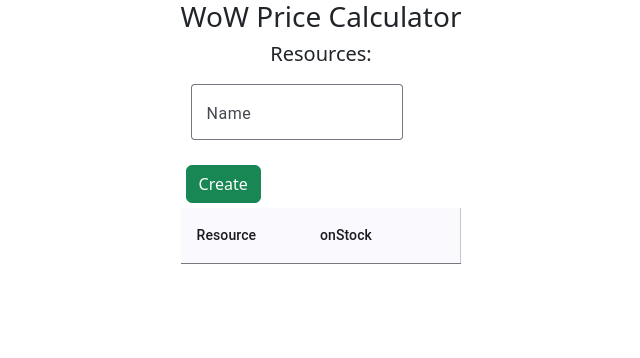
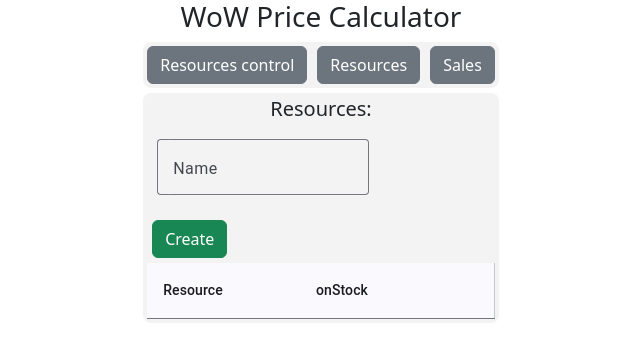
Before and after one commit to jdavod95/WowPriceCalculator, an Angular app in the folder wowStockCalculatorFrontend/: page /resources in a window 1280 px wide. Shown: the top 358 px of the page, without its empty margins (319-959 px from the left). Built offline with nearby package versions, Linux system fonts and the light colour scheme; no server answers.

Commit message:
navbar added, readme file added, styling changes

```diff
--- a/wowStockCalculatorFrontend/src/app/app-routing.module.ts
+++ b/wowStockCalculatorFrontend/src/app/app-routing.module.ts
@@ -1,11 +1,12 @@
 import { NgModule } from '@angular/core';
 import { Routes, RouterModule } from '@angular/router';
 import { ResourceControlComponent } from './components/resource-control/resource-control.component';
+import { SalesComponent } from './components/sales/sales.component';
 import { ResourcesComponent } from './components/resources/resources.component';
-import { SalesComponent } from './components/sales/sales.component';
 
 const routes: Routes = [
   { path: '', component: ResourceControlComponent },
+  { path: 'resourcesControl', component: ResourceControlComponent },
   { path: 'resources', component: ResourcesComponent },
   { path: 'sales', component: SalesComponent },
 ]
--- a/wowStockCalculatorFrontend/src/app/app.component.html
+++ b/wowStockCalculatorFrontend/src/app/app.component.html
@@ -1,10 +1,19 @@
 <div class="backdrop">
-    <div class="router-body">
+    <div class="page-body">
         <h3 class="title-label"> {{ this.appTitle }} </h3>
-        <!--
-            <a routerLink="/resources">Resources</a><br>
-            <a routerLink="/sales">Sales</a><br>
-            -->
+        <div class="component-container custom-navbar">
+            <div class="d-flex flex-row">
+                <div class="d-flex flex-column">
+                    <button class="btn btn-secondary" routerLink="/resourcesControl">Resources control</button>
+                </div>
+                <div class="d-flex flex-column">
+                    <button class="btn btn-secondary" routerLink="/resources">Resources</button>
+                </div>
+                <div class="d-flex flex-column">
+                    <button class="btn btn-secondary" routerLink="/sales">Sales</button>
+                </div>
+            </div>
+        </div>
         <router-outlet></router-outlet>
     </div>
 </div>
--- a/wowStockCalculatorFrontend/src/app/app.component.scss
+++ b/wowStockCalculatorFrontend/src/app/app.component.scss
@@ -3,9 +3,18 @@
     padding-bottom: 20px;
 }
 
-.router-body {
+.page-body {
     background-color: var(--bs-white);
     margin: auto;
     width: fit-content;
     min-height: 100vh;
 }
+
+.custom-navbar {
+    width: 100%;
+}
+
+.custom-navbar .flex-row{
+    width: fit-content;
+    gap: 10px;
+}
--- a/wowStockCalculatorFrontend/src/app/components/resource-control/resource-control.component.scss
+++ b/wowStockCalculatorFrontend/src/app/components/resource-control/resource-control.component.scss
@@ -1,3 +1,3 @@
 .flex-row {
-    padding-left: 3px;
+    gap: 5px;
 }
--- a/wowStockCalculatorFrontend/src/app/components/resources/resources.component.html
+++ b/wowStockCalculatorFrontend/src/app/components/resources/resources.component.html
@@ -1,3 +1,4 @@
+<div class="component-container">
     <h5 class="title-label">Resources:</h5>
     <app-resource-form (resourceCreated)="onResourceCreated()"/>
 
@@ -25,3 +26,4 @@
         <tr mat-row *matRowDef="let row; let i = index; columns: displayedColumns;"
         (click)="selectRow(resources, i)"></tr>
     </table>
+</div>
--- a/wowStockCalculatorFrontend/src/app/components/sales/sales.component.html
+++ b/wowStockCalculatorFrontend/src/app/components/sales/sales.component.html
@@ -1,3 +1,4 @@
+<div class="component-container">
     <h5 class="title-label">Sales: {{ this.selectedResource?.name | resourceName }}</h5>
 
     <app-sale-form (saleCreated)="onSaleCreated()"/>
@@ -26,3 +27,4 @@
         <tr mat-header-row *matHeaderRowDef="displayedColumns"></tr>
         <tr mat-row *matRowDef="let row; columns: displayedColumns;"></tr>
     </table>
+</div>
--- a/wowStockCalculatorFrontend/src/styles.scss
+++ b/wowStockCalculatorFrontend/src/styles.scss
@@ -21,18 +21,15 @@
     text-align: center;
 }
 
-.flex-column {
-  border-radius: 8px;
-}
-
 .form-container {
   padding: 5px;
 }
 
 .component-container {
   background-color: rgb(243, 243, 243);
-  margin: 3px 3px 3px 0px;
   padding: 4px;
+  border-radius: 8px;
+  margin-top: 5px;
 }
 
 .form-container mat-form-field {
```
Also changed, not shown: 1 other file (tests, documents, lock files or other folders). Lines whose indentation alone changed are shown as unchanged.
